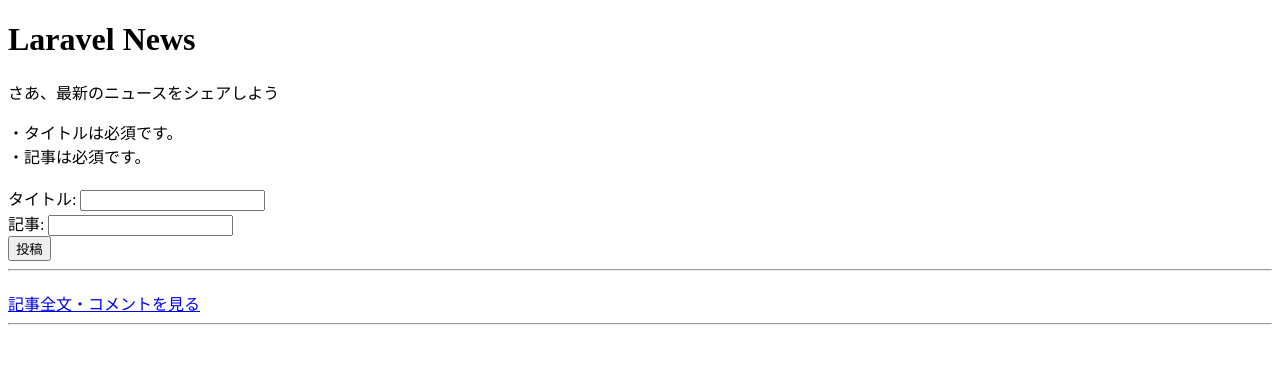
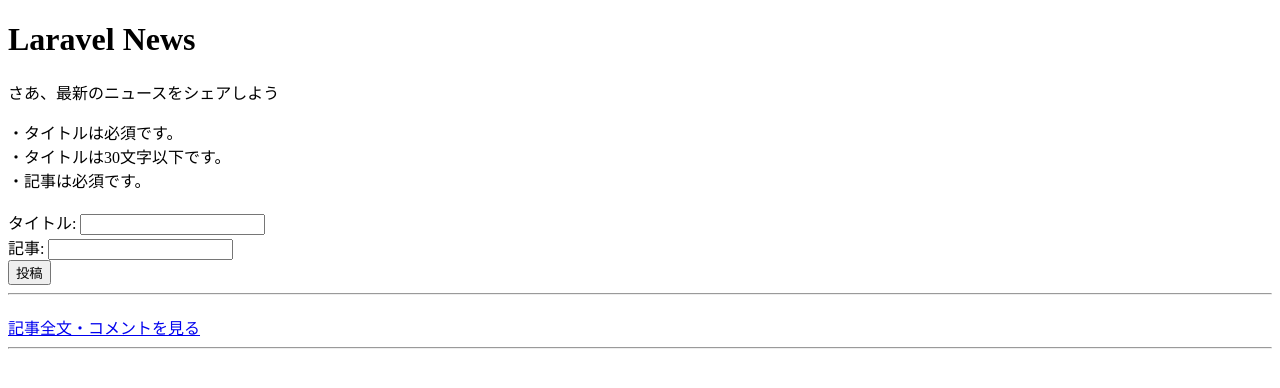
Before and after one commit to tabayoshi/laravelnews, a PHP site: page / in a window 1280 px wide. Shown: the top 388 px of the page. Run offline with PHP 8.4, Linux system fonts and the light colour scheme; data that the repository does not hold is empty.

Commit message:
タイトル・記事が空白の時のアラート変更

```diff
--- a/index.php
+++ b/index.php
@@ -19,11 +19,17 @@
 
   // 初期値設定
   $title_alert = 'null';
-  $article_alert ='null';
+  $article_alert = 'null';
 
 // タイトルと記事が入力されていない場合
   if ($title == '') {
     echo '・タイトルは必須です。<br>';
+  } else {
+    echo '';
+  }
+
+  if ($title <= 30) {
+    echo '・タイトルは30文字以下です。<br>';
   } else {
     echo '';
   }
@@ -55,7 +61,7 @@
 // 入力された記事を表示する
 echo('<h2>' . $title . '</h2>');
 echo('<p>' . $article . '</p>');
-if ($title !== '' && $article !== "") {
+if ($title !== '' && $article !== '') {
   echo('<a href="#">記事全文・コメントを見る</a>');
   echo('<hr>');
 }
```
